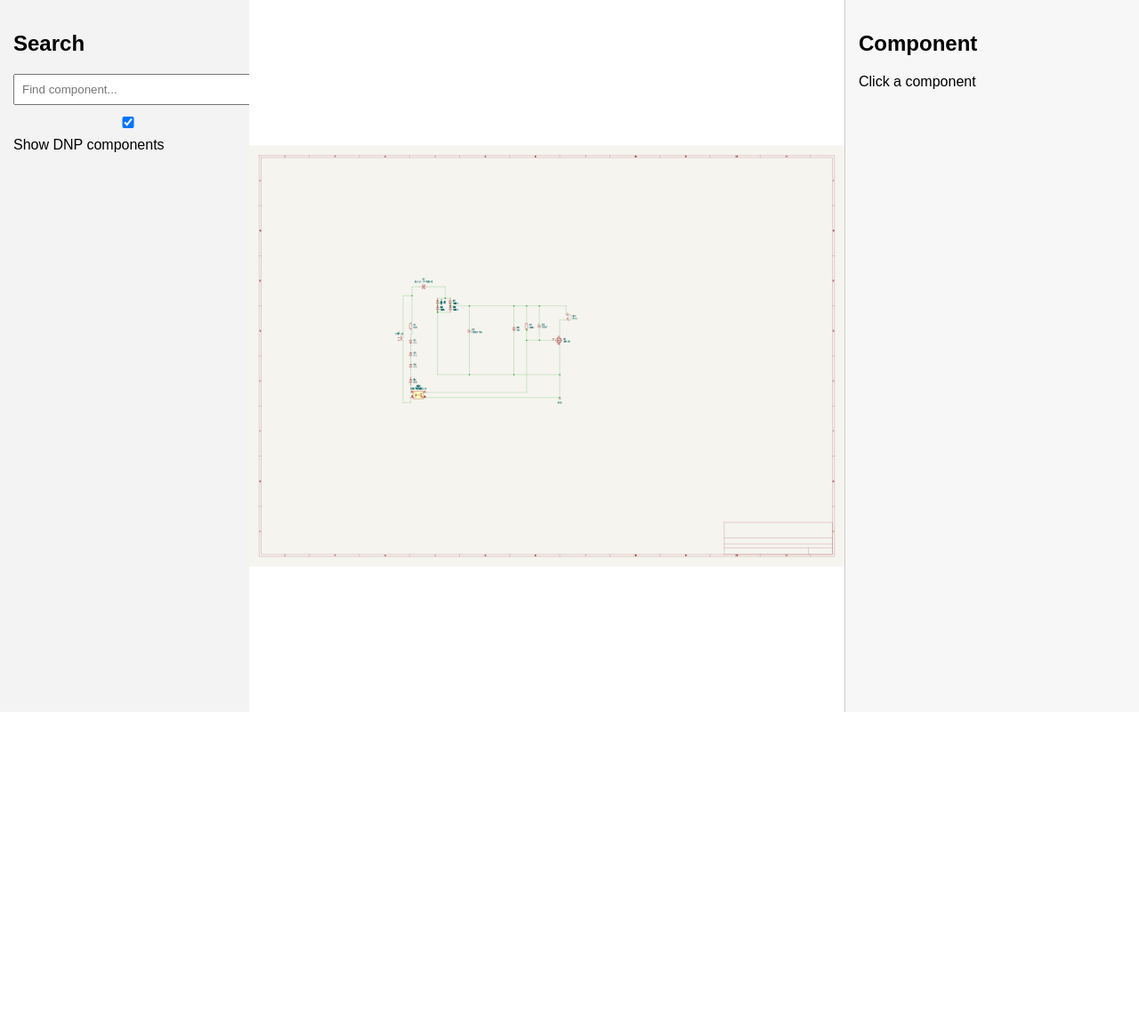
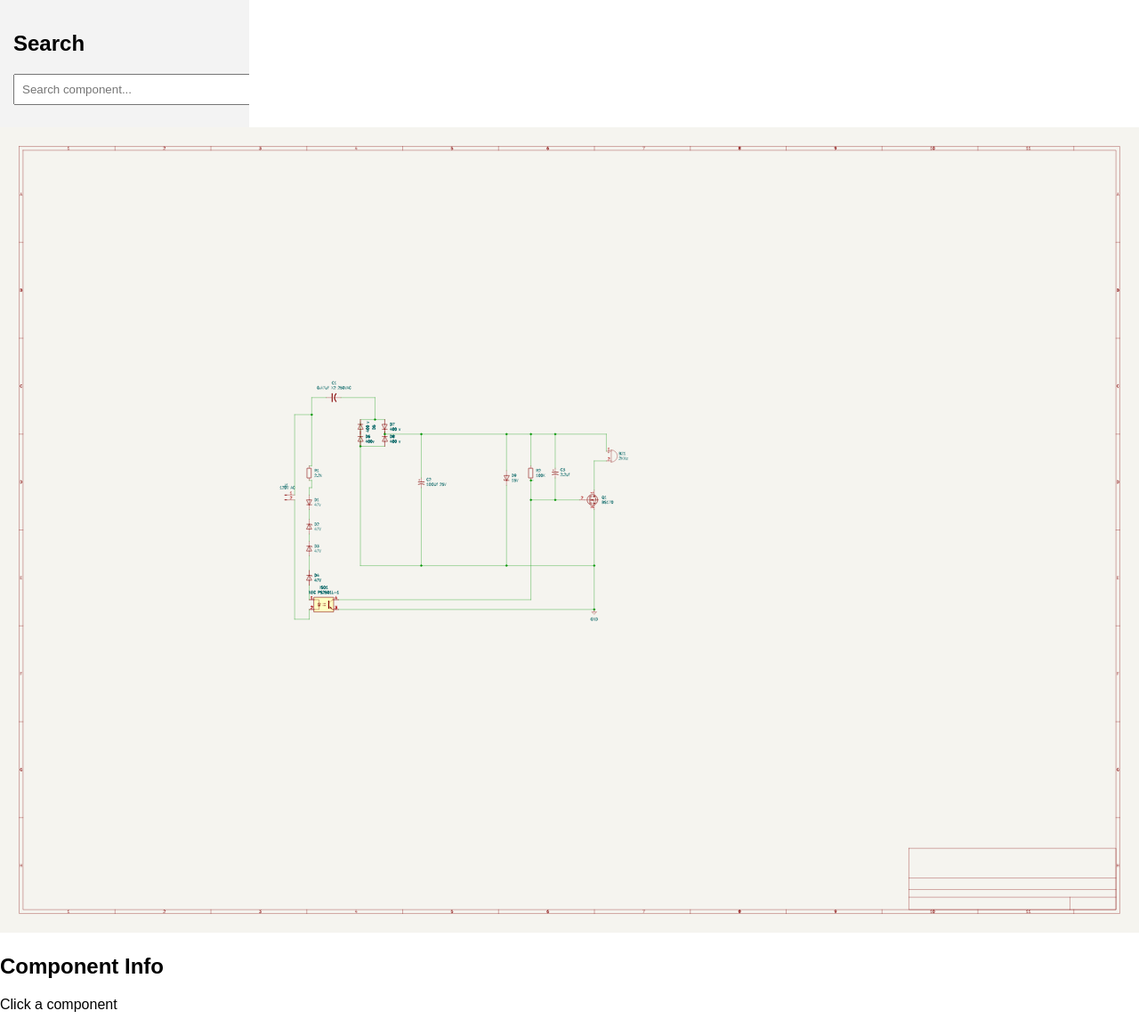
Before and after one commit to nallanRCA/smart-schematic-v3, a plain HTML site: page index.html in a window 1280 px wide. Shown: the whole page at 89% size. Before the commit the page ends 800 px from the top, so only its background shows below. Drawn offline with Linux system fonts and the light colour scheme; some packages are replaced by stand-ins of ours; a script that the page names is missing.

Commit message:
Add files via upload
Restore clean index.html

```diff
--- a/index.html
+++ b/index.html
@@ -1,5 +1,5 @@
 <!DOCTYPE html>
-<html lang="en">
+<html>
 <head>
     <meta charset="UTF-8">
     <title>Smart Schematic V3</title>
@@ -7,33 +7,23 @@
 </head>
 
 <body>
-
-<div id="app">
+<div id="container">
 
     <!-- LEFT PANEL -->
     <div id="leftPanel">
         <h2>Search</h2>
-        <input id="searchBox" placeholder="Find component...">
-		<label>
-  <input type="checkbox" id="dnpToggle" checked>
-  Show DNP components
-</label>
-
+        <input id="searchBox" placeholder="Search component...">
         <div id="searchResults"></div>
     </div>
 
-    <!-- CENTER SCHEMATIC -->
-    <div id="viewer">
+    <!-- MIDDLE PANEL -->
     <div id="schematicContainer"></div>
-    </div>
 
     <!-- RIGHT PANEL -->
-    <div id="rightPanel">
-        <h2>Component</h2>
     <div id="componentDetails">
-            Click a component
+        <h2>Component Info</h2>
+        <p>Click a component</p>
     </div>
-
 
 </div>
 
```
Lines whose indentation alone changed are shown as unchanged.
